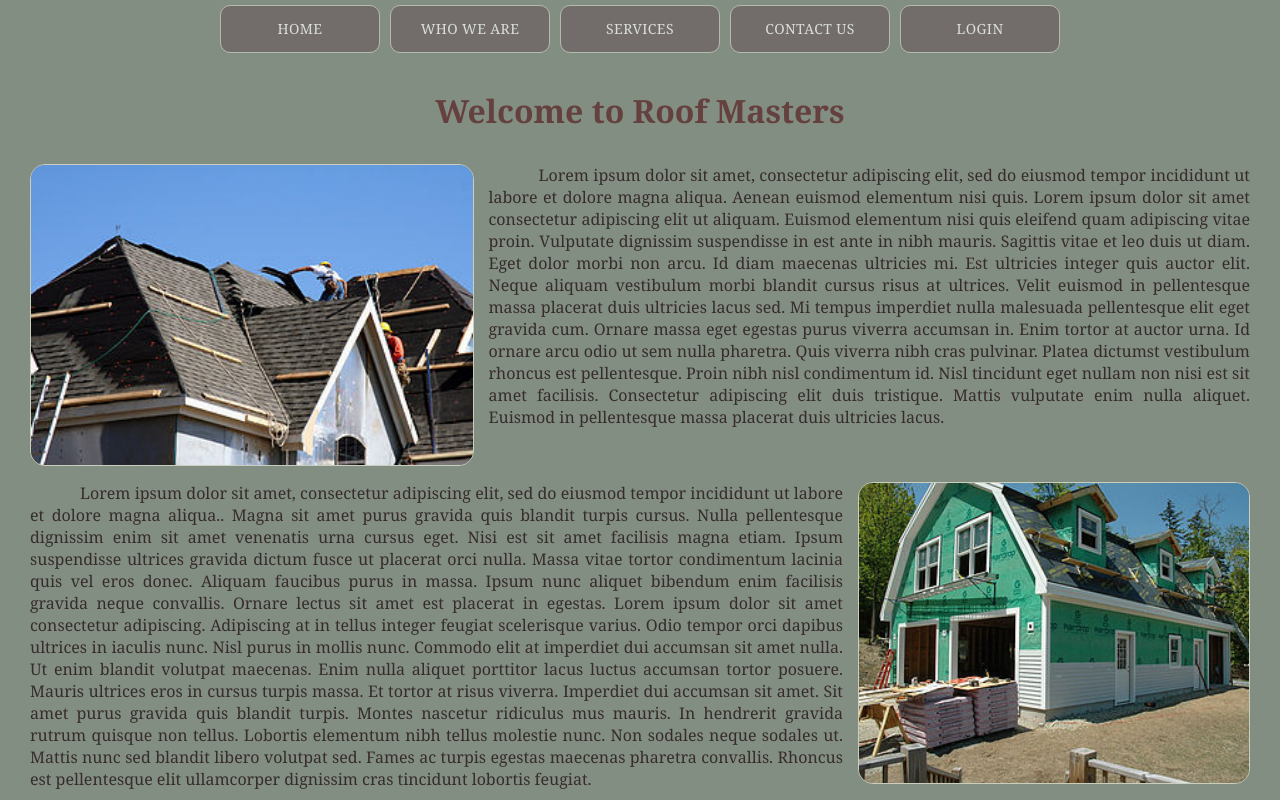
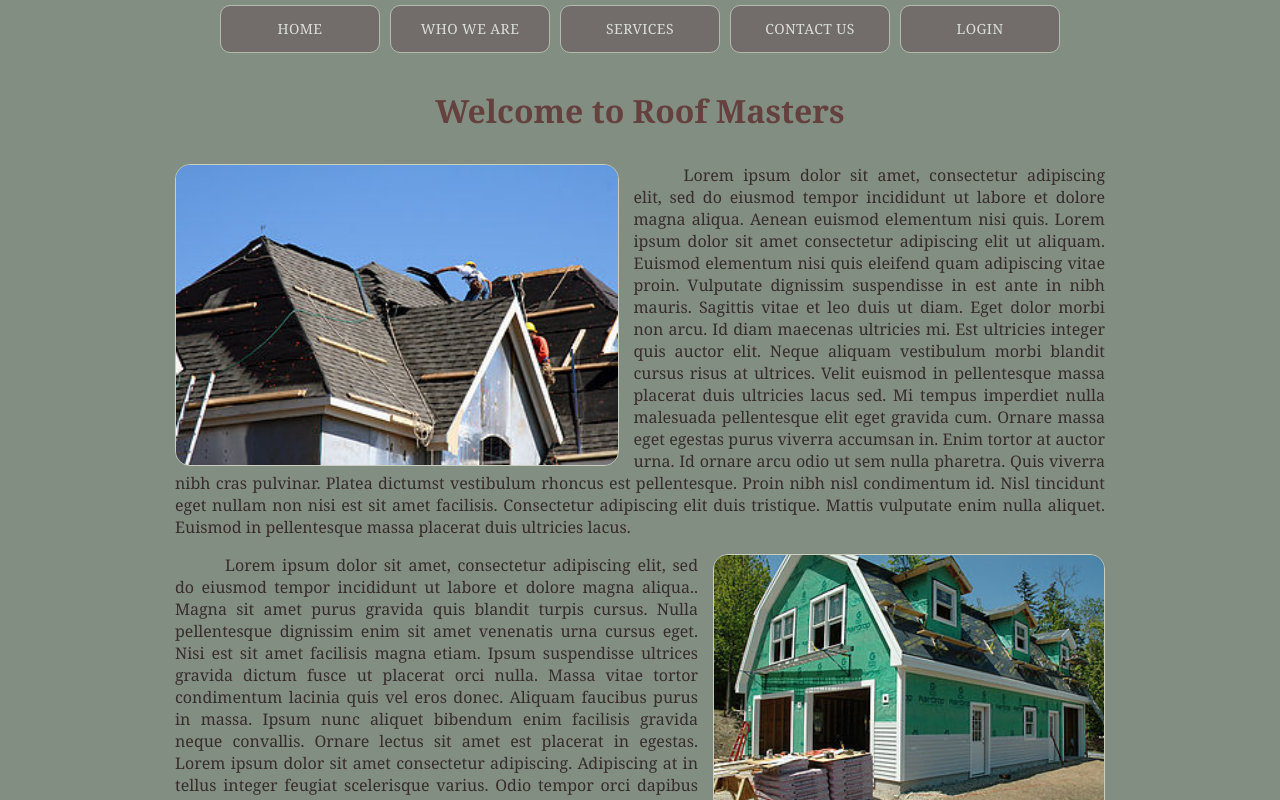
Before and after one commit to cperault/roofmasters, a React (Create React App) app: page / in a window 1280 px wide. Shown: the top 800 px of the page. Built offline with nearby package versions, Linux system fonts and the light colour scheme.

Commit message:
Made some adjustments to the wrapper div(s) as the content pages were wider than I wanted them to be after I had made changes when working on the profile page responsiveness; profile view has its own unique div name and associated CSS rules for width. This fixed it.

```diff
--- a/src/Views/Landing.js
+++ b/src/Views/Landing.js
@@ -14,7 +14,7 @@ const Landing = ({ userIsLoggedIn, loggedInUser, Nav, Footer }) => {
       <div className="topnav">
         <Nav userIsLoggedIn={userIsLoggedIn} />
       </div>
-      <div className="wrapper_div_landing">
+      <div className="wrapper_div">
         <h1 className="wrapper_header">Welcome to Roof Masters</h1>
         <div className="wrapper_body_content_div">
           <p className="landing_wrapper_body_div_content_paragraph">
--- a/src/Views/Profile.js
+++ b/src/Views/Profile.js
@@ -138,7 +138,7 @@ const Profile = ({ userIsLoggedIn, loggedInUser, Nav, Footer }) => {
       <div className="topnav">
         <Nav userIsLoggedIn={userIsLoggedIn} />
       </div>
-      <div className="wrapper_div">
+      <div className="wrapper_div_profile">
         <h1 className="wrapper_header">Hello, {userFirstName}.</h1>
         <div className="wrapper_body_div_profile">
           <div className="wrapper_body_div_profile_inner">
--- a/src/page_styling.css
+++ b/src/page_styling.css
@@ -13,6 +13,16 @@ body {
 
 .wrapper_div,
 .wrapper_div_landing {
+  margin: 0 auto;
+  min-width: 300px;
+  max-width: 960px;
+  /* background-color: #b2bcaa;
+  border: solid #c9cebd 1px;
+  border-radius: 15px; */
+  text-align: center;
+}
+
+.wrapper_div_profile {
   margin: 0 auto;
   min-width: 300px;
   max-width: 1250px;
```
